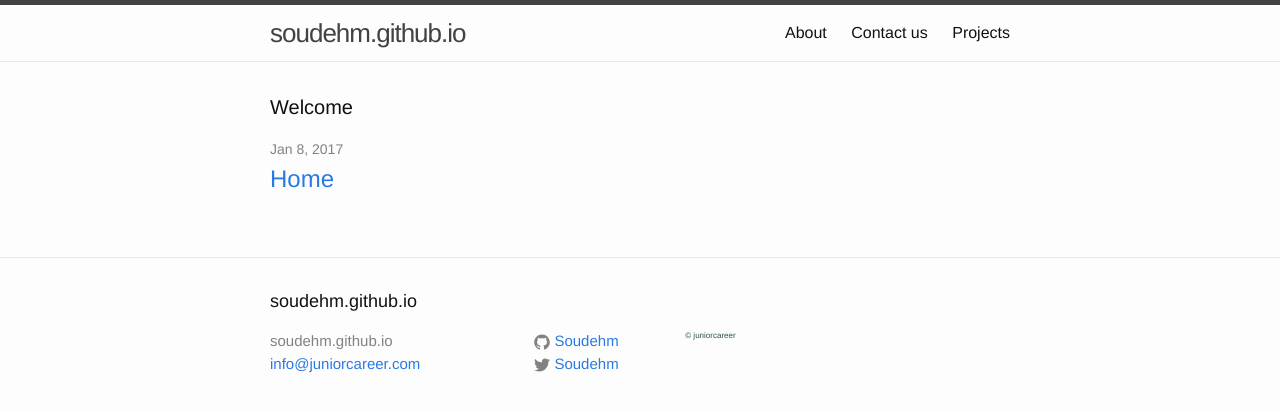
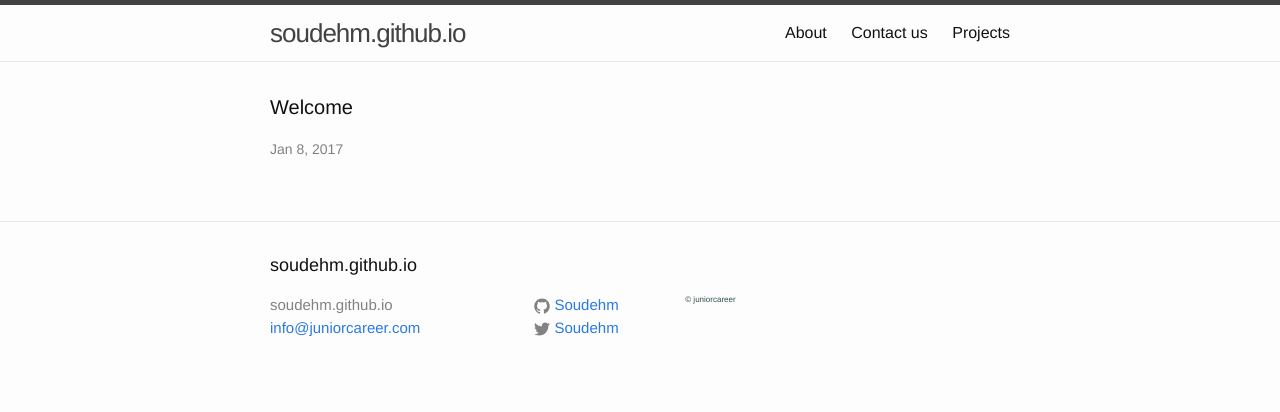
Before and after one commit to Soudehm/soudehm.github.io, a Jekyll site: the page built from index.html, in a window 1280 px wide. Shown: the top 412 px of the page. Built offline with Jekyll 4.4.1, drawn with Linux system fonts in a browser that asks for light colours.

Commit message:
Update index.html

```diff
--- a/index.html
+++ b/index.html
@@ -12,7 +12,7 @@ layout: default
         <span class="post-meta">{{ post.date | date: "%b %-d, %Y" }}</span>
 
         <h2>
-       <a class="post-link" href="{{ post.url | prepend: site.baseurl }}">Home</a>
+
         </h2>
       </li>
     {% endfor %}
```
